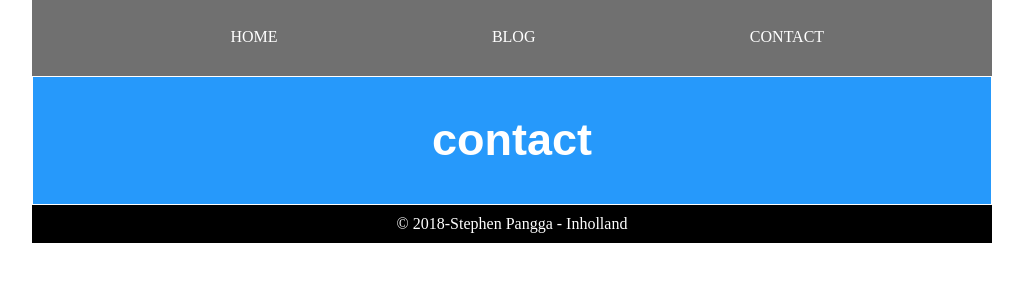
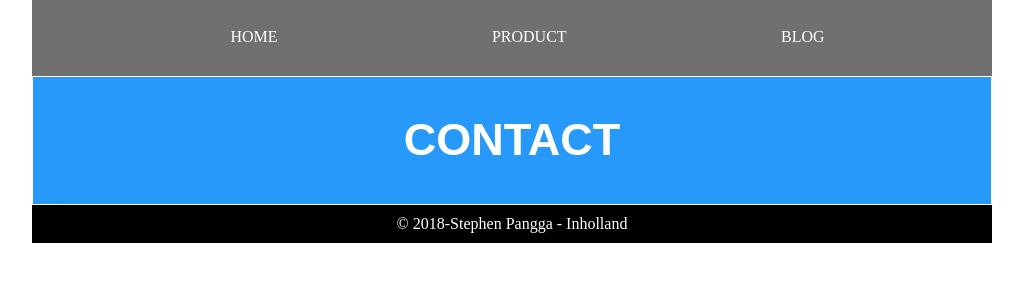
Before and after one commit to stephenpangga/WebMarkUpYear1, a plain HTML site: page version 2 of the webmark up project/Web 1920 contactv2.html in a window 1280 px wide. Shown: the part 187-468 px from the top of the page, without its empty margins (128-1151 px from the left). Drawn offline with Linux system fonts and the light colour scheme.

Commit message:
s7 contact page changes
fixing contact, with the proper code from all the different css files to makea final versio nof the code.

```diff
--- a/version 2 of the webmark up project/Web 1920 contactv2.html
+++ b/version 2 of the webmark up project/Web 1920 contactv2.html
@@ -26,10 +26,10 @@
 					<a href ="https://facebook.com">Home</a>
 				</li>
 				<li>
-					<a href ="https://yahoo.com">Blog</a>
+					<a href ="https://yahoo.com">product</a>
 				</li>
 				<li>
-					<a href ="https://instagram.com">Contact</a>
+					<a href ="https://instagram.com">blog</a>
 				</li>
 			</ul>
 		</nav>
--- a/version 2 of the webmark up project/css/nostylecontact.css
+++ b/version 2 of the webmark up project/css/nostylecontact.css
@@ -38,7 +38,6 @@ ul {
     overflow: hidden;
     background-color: #707070;
 	vertical-align: middle;
-
 }
 
 li {
@@ -58,7 +57,7 @@ li a {
     text-decoration: none;
 }
 
-section.header2
+.header2
 {
 	background-color: #2699FB;
 	background-size: 100% auto;
@@ -70,6 +69,7 @@ section.header2
 	text-align: center;
 	color: white;
 	font-size: 30px;
+	text-transform:uppercase;
 }
 footer
 {
--- a/version 2 of the webmark up project/css/nostyleproduct.css
+++ b/version 2 of the webmark up project/css/nostyleproduct.css
@@ -71,6 +71,7 @@ section.header2
 	text-align: center;
 	color: white;
 	font-size: 30px;
+	text-transform:uppercase;
 }
 /* grid of photos*/
 #grid-containerP
```
Also changed, not shown: version 2 of the webmark up project/Web 1920 productv2.html (+2 -2 lines).
